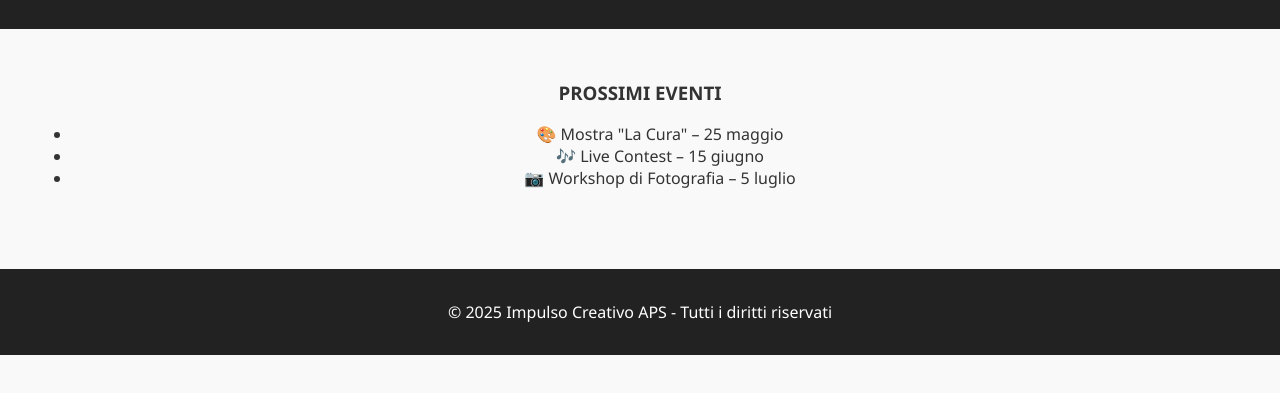
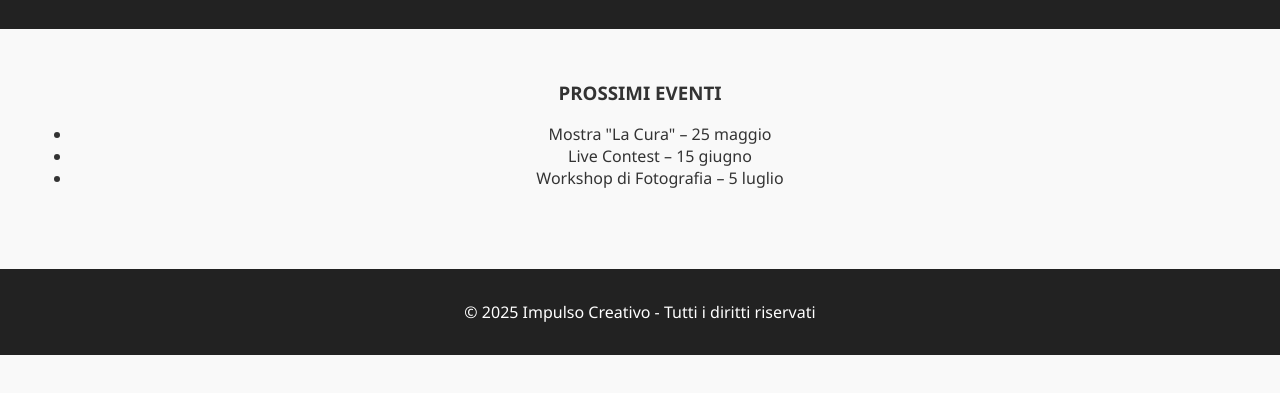
Before and after one commit to Impulso749/impulso-creativo, a plain HTML site: page eventi.html in a window 1280 px wide. Shown: the part 127-520 px from the top of the page. Drawn offline with Linux system fonts and the light colour scheme.

Commit message:
Update eventi.html

```diff
--- a/eventi.html
+++ b/eventi.html
@@ -5,6 +5,7 @@
   <meta name="viewport" content="width=device-width, initial-scale=1.0" />
   <title>Impulso Creativo APS - EVENTI</title>
   <link href="style.css" rel="stylesheet" />
+   <link href="style_galleria.css" rel="stylesheet" />
 </head>
 <body>
   <header>
@@ -21,15 +22,15 @@
     <section class="info">
       <h3>PROSSIMI EVENTI</h3>
       <ul>
-        <li>🎨 Mostra "La Cura" – 25 maggio</li>
-        <li>🎶 Live Contest – 15 giugno</li>
-        <li>📷 Workshop di Fotografia – 5 luglio</li>
+        <li> Mostra "La Cura" – 25 maggio</li>
+        <li> Live Contest – 15 giugno</li>
+        <li> Workshop di Fotografia – 5 luglio</li>
       </ul>
       <div id="galleriaEventi" class="galleria"></div>
     </section>
   </main>
   <footer>
-    <p>© 2025 Impulso Creativo APS - Tutti i diritti riservati</p>
+    <p>© 2025 Impulso Creativo - Tutti i diritti riservati</p>
   </footer>
   <script src="script.js"></script>
   <script>
```
